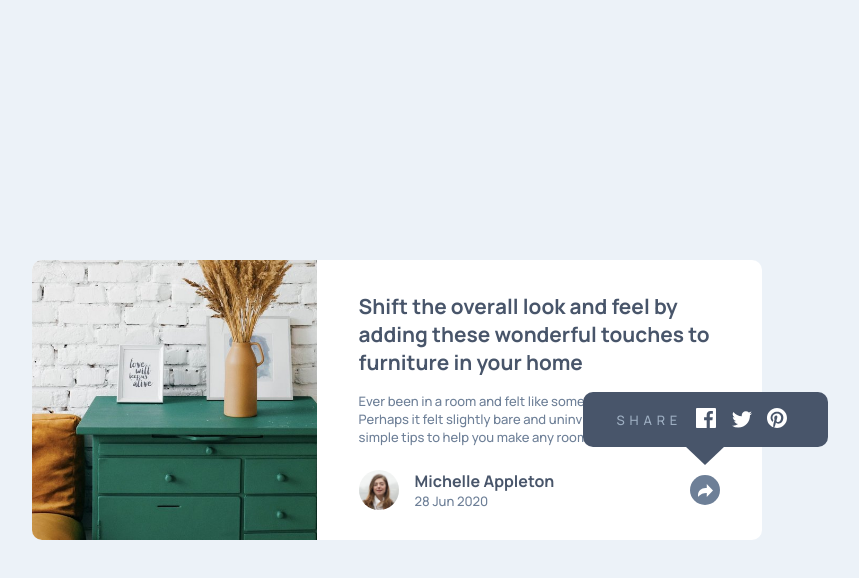
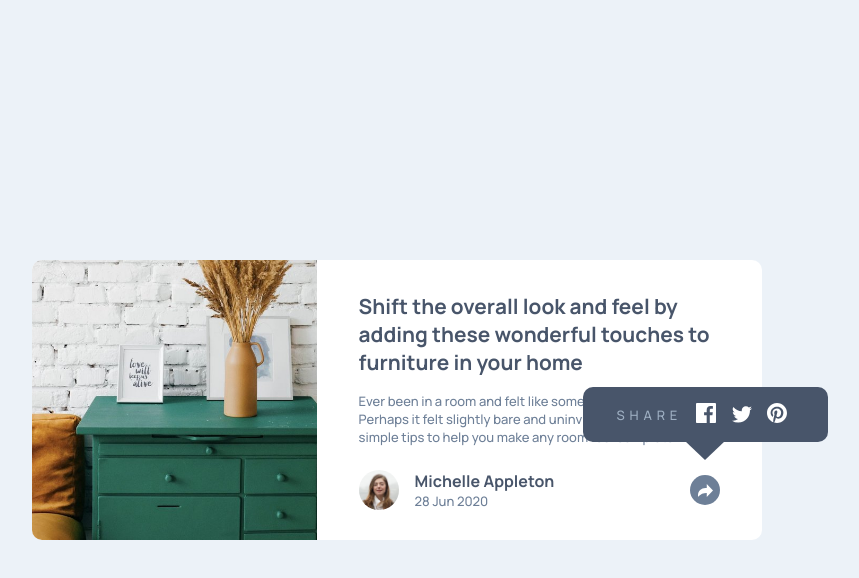
Before and after one commit to erelita/articlepreview_componentmaster, a plain HTML site: page index.html in a window 1280 px wide. Both pictures are taken after a click on the element 948 px from the left and 490 px from the top of the page. Shown: the whole page, without its empty margins (243-1102 px from the left). Drawn offline with Linux system fonts and the light colour scheme.

Commit message:
Revised HTML, CSS and JS

```diff
--- a/assets/css/style.css
+++ b/assets/css/style.css
@@ -84,17 +84,6 @@ body {
     margin-left: auto;
 }
 
-/* TOOLTIP MOBILE*/
-#tooltip-mobile {
-    position: absolute;
-    width: 100%;
-    height: 4.5rem;
-    bottom: 0;
-    background-color: var(--clr-heading);
-    padding: 0 2.1rem;
-    display: flex;
-    align-items: center;
-}
 
 .share-p {
     color: var(--clr-tooltip-bg);
@@ -106,7 +95,7 @@ body {
     padding: 0 0.4rem;
 }
 
-#share-icon {
+.share-icon {
     display: flex;
     justify-content: center;
     align-items: center;
@@ -114,30 +103,36 @@ body {
     height: 30px;
     border-radius: 50%;
     z-index: 3;
+    background-color: var(--clr-main-bg);
+}
+
+.share-icon path {
+    fill: #6E8098;
 }
 
 .icon-bg {
-    background-color: var(--clr-main-bg);
-}
-
-.icon-bg-clicked {
     background-color: var(--clr-p);
 }
 
-.grey-fill path {
-    fill: #6E8098;
-}
-
-.white-fill path {
+.fill path {
     fill: #fff;
 }
 
-.hide {
-    visibility: hidden;
+/* TOOLTIP MOBILE*/
+.tooltip {
+    position: absolute;
+    width: 100%;
+    height: 4.5rem;
+    bottom: 0;
+    background-color: var(--clr-heading);
+    padding: 0 2.1rem;
+    display: flex;
+    align-items: center;
+    transition: opacity 0.5s;
 }
 
-.show {
-    visibility: visible;
+.hide {
+    opacity: 0;
 }
 
 @media screen and (min-width: 768px) {
@@ -173,12 +168,12 @@ body {
     }
 
     /* TOOLTIP DESKTOP */
-    #tooltip-desktop {
+    .tooltip{
         position: absolute;
         width: 245px;
         height: 55px;
         right: -4.1rem;
-        bottom: 5.8rem;
+        bottom: 6.1rem;
         background-color: var(--clr-heading);
         border-radius: 10px;
         display: flex;
@@ -186,11 +181,10 @@ body {
         justify-content: center;
     }
 
-    #tooltip-desktop::before {
+    /* INVERTED TRIANGLE BELOW TOOLTIP */
+    .tooltip::before {
         content: ' ';
         position: absolute;
-        /* width: 1.5rem;
-        height: 1.5rem; */
         border-top: 1.2rem solid var(--clr-heading);
         border-left: 1.3rem solid transparent;
         border-right: 1.3rem solid transparent;
--- a/assets/js/app.js
+++ b/assets/js/app.js
@@ -1,77 +1,9 @@
-/////// CHECK SCREEN SIZE IF MIN-WIDTH 768px
-////--- IF MIN-WIDTH 768px
-//----- CHECK IF #TOOLTIP-DESKTOP VISIBILITY = 'HIDDEN'
-//----- IF HIDDEN, CHANGE TO VISIBLE
-//----- ELSE, CHANGE TO HIDDEN
-////--- IF LESS THAN 768px
-//----- CHECK IF #TOOLTIP-MOBILE VISIBILITY = 'HIDDEN'
-//----- IF HIDDEN, CHANGE TO VISIBLE
-//----- ELSE, CHANGE TO HIDDEN
+const shareIcon = document.querySelector('.share-icon');
+const toolTip = document.querySelector('.tooltip');
 
-// const shareIcon = document.getElementById('share-icon');
-// const mediaQuery = window.matchMedia('(min-width: 768px)');
-
-// mediaQuery.addEventListener('change', () => {
-//     if (mediaQuery.matches) {
-//         const toolTipDesktop = document.getElementById('tooltip-desktop');
-
-//         shareIcon.addEventListener('click', () => {
-//             toolTipDesktop.classList.toggle('show');
-//             toolTipDesktop.classList.toggle('hide')
-//             shareIcon.classList.toggle('white-fill');
-//             shareIcon.classList.toggle('grey-fill')
-//             shareIcon.classList.toggle('icon-bg-clicked');
-//             shareIcon.classList.toggle('icon-bg');
-//             }
-//         )
-//     } else {
-//         const toolTipMobile = document.getElementById('tooltip-mobile');
-
-//         shareIcon.addEventListener('click', () => {
-//             toolTipMobile.classList.toggle('show');
-//             toolTipMobile.classList.toggle('hide');
-//             shareIcon.classList.toggle('white-fill');
-//             shareIcon.classList.toggle('grey-fill')
-//             shareIcon.classList.toggle('icon-bg-clicked');
-//             shareIcon.classList.toggle('icon-bg');
-//             }
-//         )
-//     }
-// })
-
-///////
-
-const shareIcon = document.getElementById('share-icon');
-const mediaQuery = window.matchMedia('(min-width: 768px)');
-
-showToolTip(mediaQuery);
-mediaQuery.addEventListener('change', showToolTip);
-
-
-function showToolTip (e) {
-    if (mediaQuery.matches) {
-        const toolTipDesktop = document.getElementById('tooltip-desktop');
-
-        shareIcon.addEventListener('click', () => {
-            toolTipDesktop.classList.toggle('show');
-            toolTipDesktop.classList.toggle('hide');
-            shareIcon.classList.toggle('white-fill');
-            shareIcon.classList.toggle('grey-fill')
-            shareIcon.classList.toggle('icon-bg-clicked');
-            shareIcon.classList.toggle('icon-bg');
-            }
-        )
-    } else {
-        const toolTipMobile = document.getElementById('tooltip-mobile');
-
-        shareIcon.addEventListener('click', () => {
-            toolTipMobile.classList.toggle('show');
-            toolTipMobile.classList.toggle('hide');
-            shareIcon.classList.toggle('white-fill');
-            shareIcon.classList.toggle('grey-fill')
-            shareIcon.classList.toggle('icon-bg-clicked');
-            shareIcon.classList.toggle('icon-bg');
-            }
-        )
-    }
-}
+    shareIcon.addEventListener('click', () => { // Adds event when .share-icon is cliked
+        toolTip.classList.toggle('hide'); // Show/hide .tooltip
+        shareIcon.classList.toggle('fill'); // Changes color of the share icon SVG
+        shareIcon.classList.toggle('icon-bg'); //Changes background color of the .share-icon
+        }
+    )
--- a/index.html
+++ b/index.html
@@ -31,26 +31,18 @@
             <div class="date">28 Jun 2020</div>
           </div>
           <div class="icon-container">
-            <div id="share-icon" class="grey-fill icon-bg">
+            <div class="share-icon">
               <svg xmlns="http://www.w3.org/2000/svg" width="15" height="13"><path d="M15 6.495L8.766.014V3.88H7.441C3.33 3.88 0 7.039 0 10.936v2.049l.589-.612C2.59 10.294 5.422 9.11 8.39 9.11h.375v3.867L15 6.495z"/></svg>
             </div>
           </div>
           </div>
       </div>
-      <div id="tooltip-mobile" class="hide">
+      <div class="tooltip hide">
         <p class="share-p">SHARE</p>
         <div class="icons-container">
-          <img src="assets/images/icon-facebook.svg" alt="Facebook icon">
-          <img src="assets/images/icon-twitter.svg" alt="Twitter icon">
-          <img src="assets/images/icon-pinterest.svg" alt="Pinteret icon">
-        </div>
-      </div>
-      <div id="tooltip-desktop" class="hide">
-        <p class="share-p">SHARE</p>
-        <div class="icons-container">
-          <img src="assets/images/icon-facebook.svg" alt="Facebook icon">
-          <img src="assets/images/icon-twitter.svg" alt="Twitter icon">
-          <img src="assets/images/icon-pinterest.svg" alt="Pinteret icon">
+          <a href="#"><img src="assets/images/icon-facebook.svg" alt="Facebook icon"></a>
+          <a href="#"><img src="assets/images/icon-twitter.svg" alt="Twitter icon"></a>
+          <a href="#"><img src="assets/images/icon-pinterest.svg" alt="Pinteret icon"></a>
         </div>
       </div>
     </main>
```
Also changed, not shown: 1 other file.
